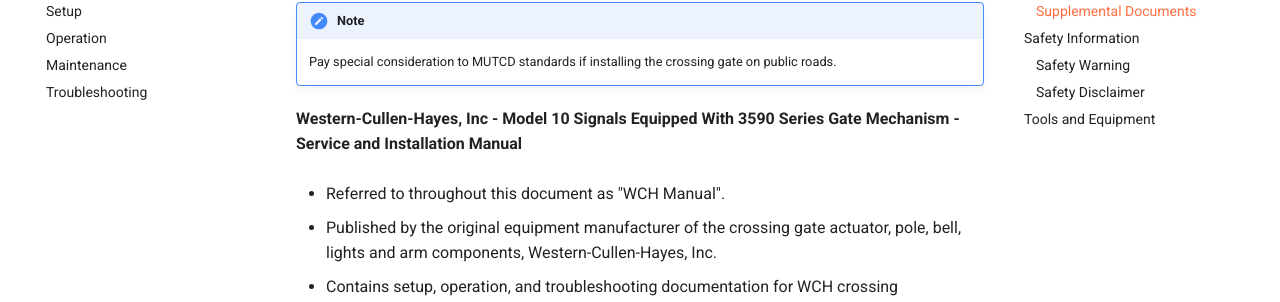
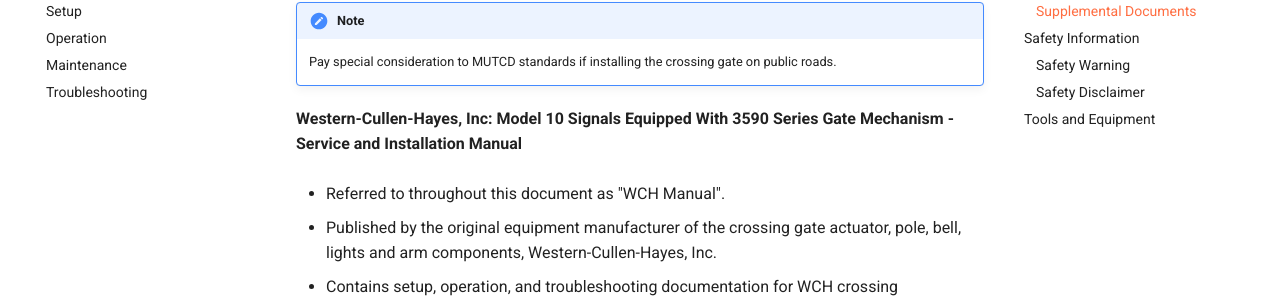
Before and after one commit to niell-ion/crossing-docs, an MkDocs documentation site: the page built from docs/index.md, in a window 1280 px wide and 900 px high, scrolled down 1167 px. Shown: the part 151-453 px from the top of the window. Built offline with MkDocs 1.6.1 and Material for MkDocs 9.7.7, drawn with Linux system fonts in a browser that asks for light colours.

```diff
--- a/docs/index.md
+++ b/docs/index.md
@@ -51,7 +51,7 @@ The content of this manual covers custom parts designed and produced by TXRX. Re
 
 
 
-**Western-Cullen-Hayes, Inc - Model 10 Signals Equipped With 3590 Series Gate Mechanism - Service and Installation Manual**
+**Western-Cullen-Hayes, Inc: Model 10 Signals Equipped With 3590 Series Gate Mechanism - Service and Installation Manual**
 
 * Referred to throughout this document as "WCH Manual".
 
```
